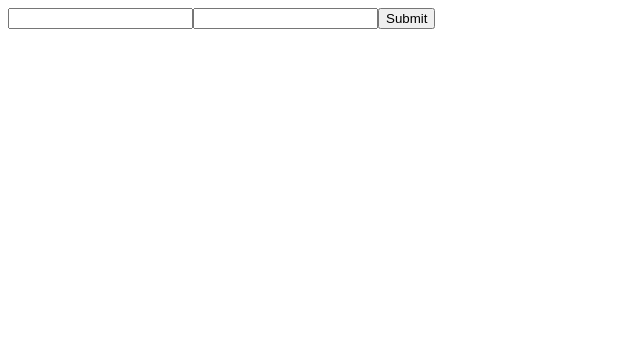
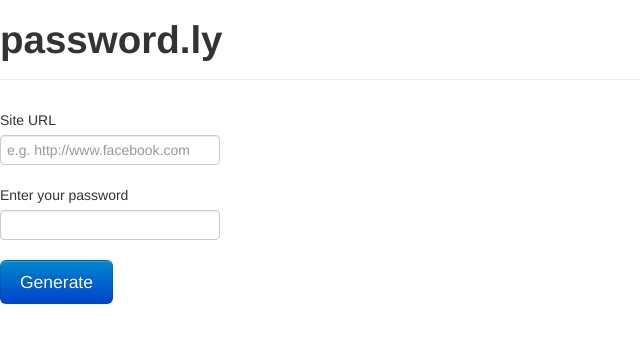
Before and after one commit to passwordly/password.ly, a Flask app: page / in a window 1280 px wide. Shown: the top 343 px of the page, without its empty margins (0-640 px from the left). Run offline with Flask 2, Linux system fonts and the light colour scheme.

Commit message:
Wired up flask templates
Using static data in the app/index.html

```diff
--- a/app.py
+++ b/app.py
@@ -1,14 +1,13 @@
 #!/usr/bin/env python
 from flask import Flask, request, render_template
-
 from password import generatePassword
 
 app = Flask(__name__)
 
 @app.route('/')
-
-def index():
-  return "<form action='/generate' method='post'><input type='password' name='password' /><input type='text' name='site' /><input type='submit' /></form>"
+def index(name=None):
+  return render_template('index.html', name=name)
+#return "<form action='/generate' method='post'><input type='password' name='password' /><input type='text' name='site' /><input type='submit' /></form>"
 
 @app.route('/generate', methods=['POST'])
 def generate():
--- a/templates/index.html
+++ b/templates/index.html
@@ -1,6 +1,21 @@
 {% extends "base.html" %}
 
 {% block content %}
-    <h2>{{ page.title }}</h2>
-    {{ page.html|safe }}
+	<div class="control-group">
+		<label>Site URL</label>
+		<div class="controls">
+			<input type="url" placeholder="e.g. http://www.facebook.com">
+		</div>
+	</div>
+	<div class="control-group">
+		<label>Enter your password</label>
+		<div class="controls">
+			<input type="password" required>
+		</div>
+	</div>
+	<div class="control-group">
+		<div class="controls">
+			<input type="submit" class="btn btn-primary btn-large" value="Generate">
+		</div>
+	</div>
 {% endblock content %}
```
